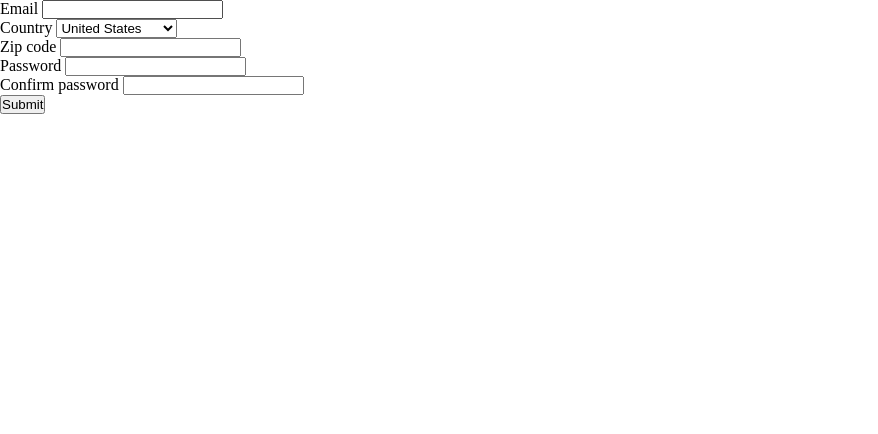
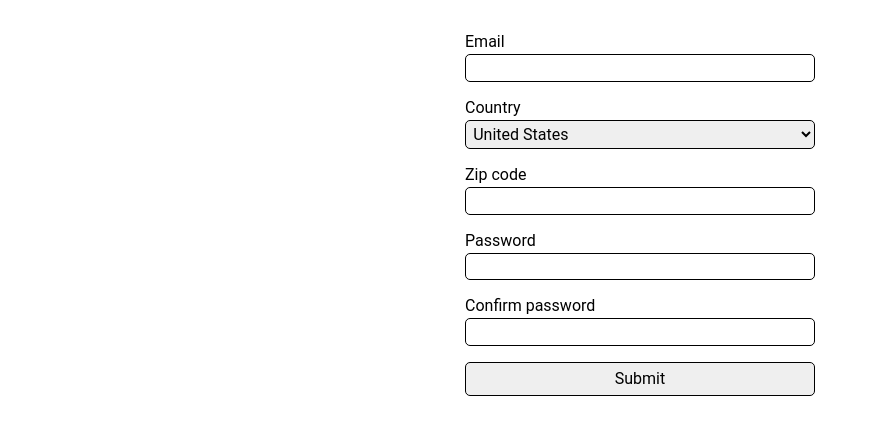
Before and after one commit to matthewaubert/form-validation, a plain HTML site: page index.html in a window 1280 px wide. Shown: the whole page, without its empty margins (0-878 px from the left). Drawn offline with Linux system fonts and the light colour scheme.

Commit message:
Roughly style form

```diff
--- a/style.css
+++ b/style.css
@@ -4,4 +4,52 @@
   box-sizing: border-box;
   margin: 0;
   padding: 0;
+  font-family: 'Roboto', 'Helvetica', 'Arial', sans-serif;
 }
+
+html, body {
+  height: 100%;
+}
+
+body {
+  display: grid;
+  justify-content: center;
+}
+
+form {
+  display: flex;
+  flex-direction: column;
+  gap: 0.8rem;
+  padding-top: 2rem;
+  width: 350px;
+}
+
+form > div {
+  display: flex;
+  flex-direction: column;
+  gap: 0.2rem;
+}
+
+input, select, button {
+  font-size: 1.0rem;
+  border: 1px solid black;
+  border-radius: 5px;
+  padding: 0.2rem;
+}
+
+button {
+  padding: 0.4rem;
+}
+
+/* .touched:required:invalid {
+  border: 1px solid red;
+} */
+
+label {
+  font-size: 1.0rem;
+}
+
+.error {
+  font-size: 0.9rem;
+  color: red;
+}
```
